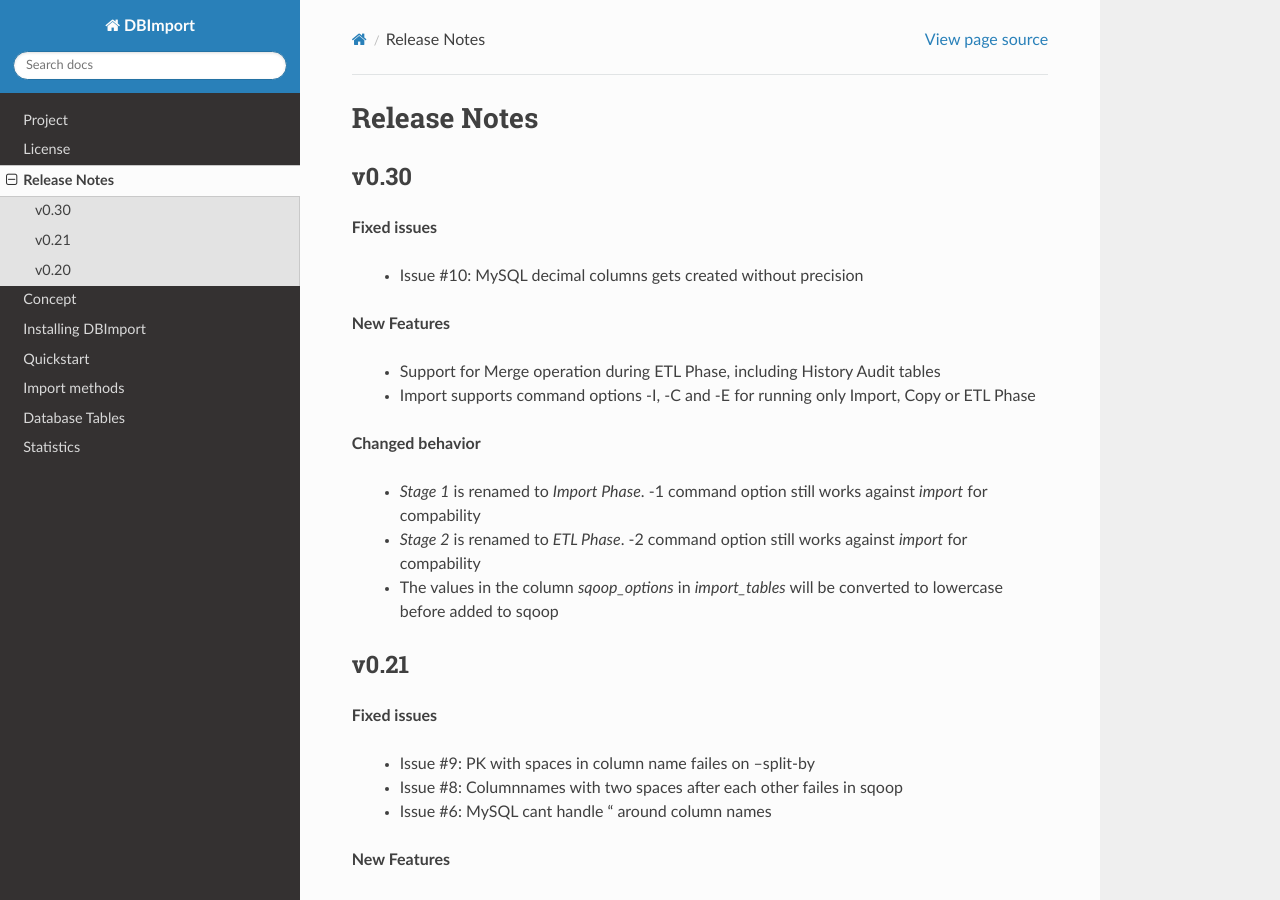
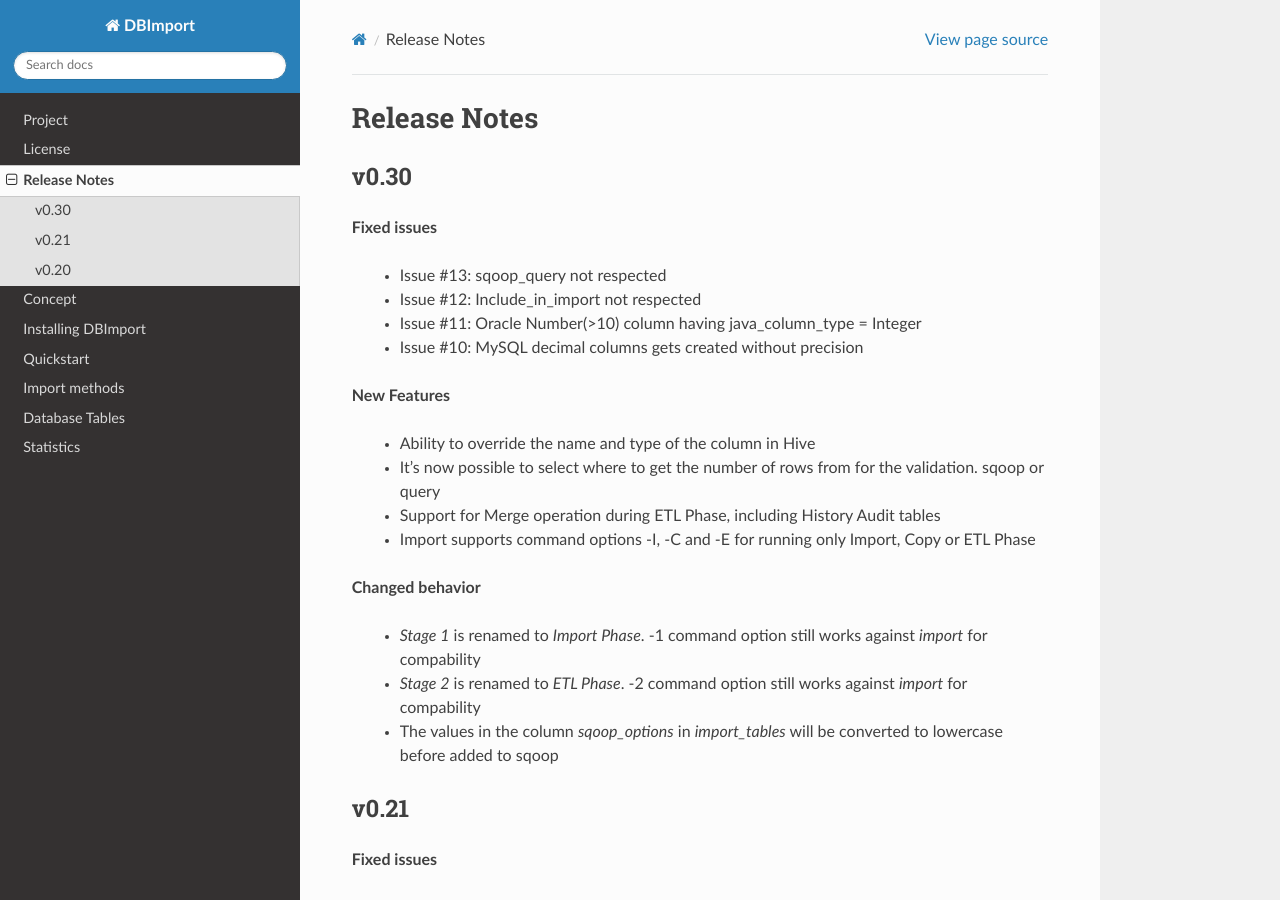
Before and after one commit to Middlecon/DBImport, a Sphinx documentation site: the page built from docs/release_notes.rst, in a window 1280 px wide and 900 px high. Built offline with Sphinx 7.4.7 and the Read the Docs theme 2.0.0, drawn with Linux system fonts in a browser that asks for light colours.

Commit message:
version 0.30

```diff
--- a/docs/release_notes.rst
+++ b/docs/release_notes.rst
@@ -6,10 +6,15 @@ v0.30
 
 **Fixed issues**
 
+  - Issue #13: sqoop_query not respected
+  - Issue #12: Include_in_import not respected
+  - Issue #11: Oracle Number(>10) column having java_column_type = Integer
   - Issue #10: MySQL decimal columns gets created without precision
 
 **New Features**
 
+  - Ability to override the name and type of the column in Hive
+  - It's now possible to select where to get the number of rows from for the validation. sqoop or query
   - Support for Merge operation during ETL Phase, including History Audit tables
   - Import supports command options -I, -C and -E for running only Import, Copy or ETL Phase
 
```
